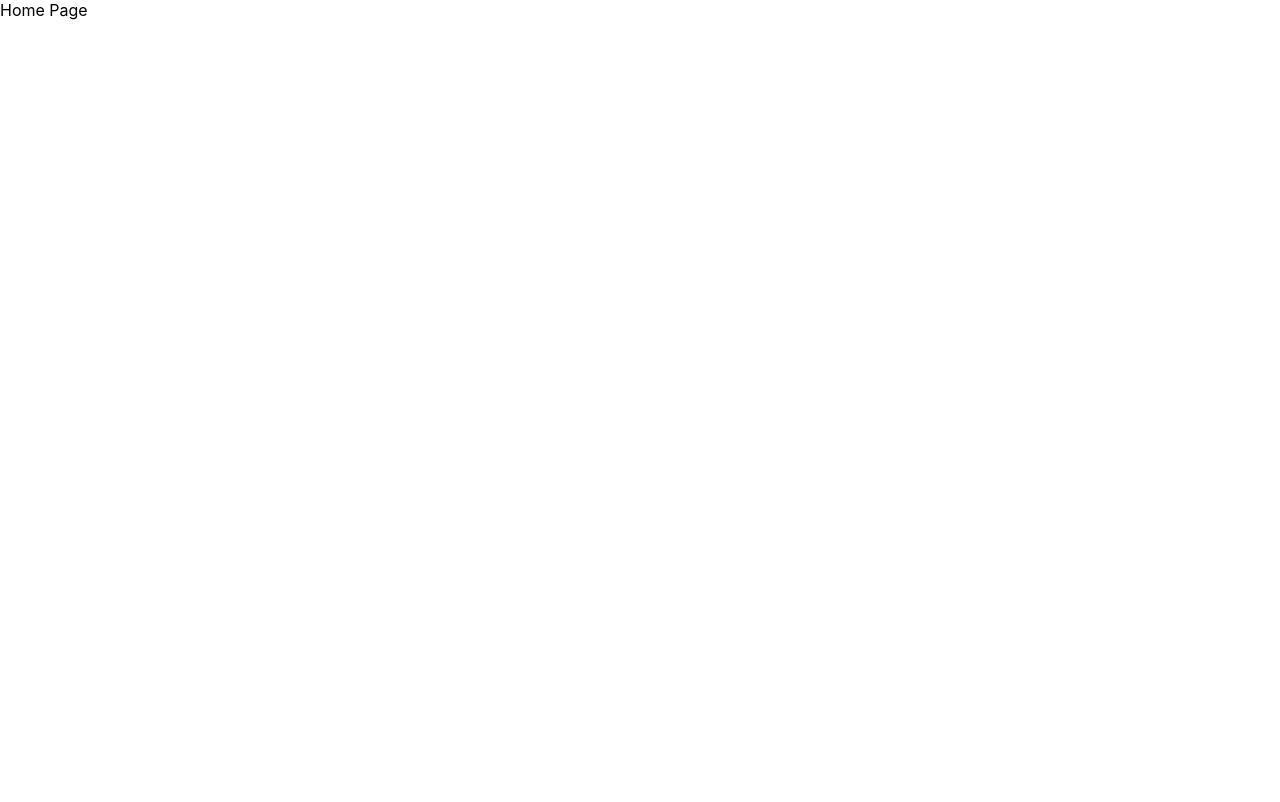
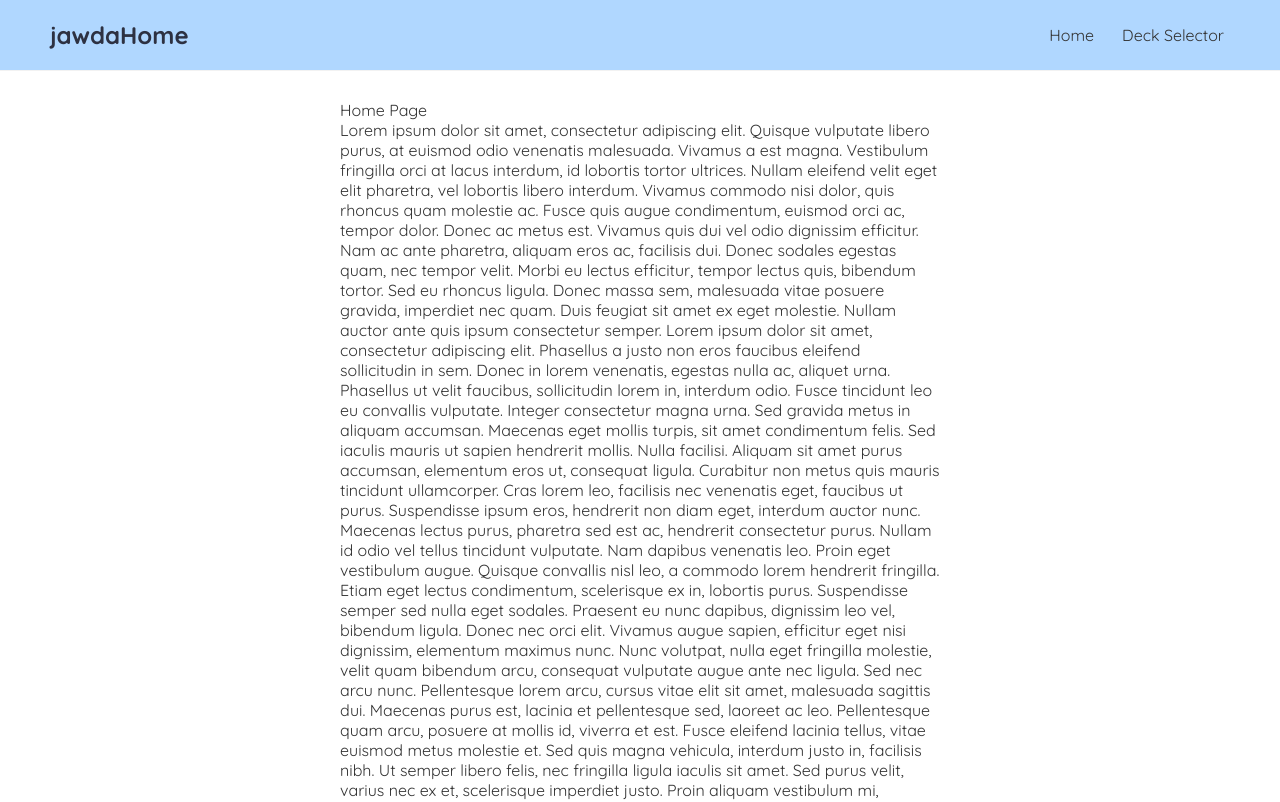
Before and after one commit to jawda/html_css_tuts, a React (Create React App) app in the folder wheel-of-decks/: page / in a window 1280 px wide. Shown: the top 802 px of the page. Built offline with nearby package versions, Linux system fonts and the light colour scheme.

Commit message:
feat: added nav bar and navigation

```diff
--- a/wheel-of-decks/src/App.css
+++ b/wheel-of-decks/src/App.css
@@ -1,3 +1,53 @@
+@import url('https://fonts.googleapis.com/css2?family=Quicksand:wght@300;400;500;600;700&display=swap');
+
+/* base styles */
+* {
+  margin: 0;
+  font-family: "Quicksand";
+  color: #333;
+}
+.navbar {
+  padding: 20px;
+  display: flex;
+  align-items: center;
+  /* max-width: 1500px; */
+  margin: 0 50 auto;
+  padding-left: 50px;
+  border-bottom: 1px solid #f2f2f2;
+  background-color: #B0D7FF;
+}
+.navbar h1 {
+  color: #2D3142;
+}
+.navbar .links {
+  margin-left: auto;
+  margin-right: 100px;
+}
+.navbar a {
+  margin-left: 16px;
+  text-decoration: none;
+  padding: 6px;
+}
+.navbar a:hover {
+  color: #2D3142;
+  font-size: 1.5em;
+  font-weight: bold;
+}
+.sticky {
+  position: fixed;
+  top: 0;
+  width: 100%;
+  z-index: 2;
+}
+.content {
+  max-width: 600px;
+  margin: 40px auto;
+  padding: 20px;
+}
+.sticky + .content {
+  padding-top: 60px;
+}
+
 li:first-child .text {
   background-color: red;
 }
@@ -101,7 +151,6 @@ li {
   display: block;
   transform: skewY(60deg) rotate(15deg);
   padding-top: 20px;
-  cursor: pointer;
   font-weight: bold;
   font-size: 40px;
   color: white;
@@ -117,7 +166,7 @@ li {
   border-top: 80px solid black;
   position: absolute;
   left: 50%;
-  top: -20px;
+  top: 100px;
   z-index: 1;
 }
 .spin-button {
--- a/wheel-of-decks/src/App.js
+++ b/wheel-of-decks/src/App.js
@@ -3,6 +3,7 @@ import { BrowserRouter, Routes, Route } from "react-router-dom";
 import './App.css';
 import Wheel from './pages/wheel';
 import Home from './pages/home';
+import Navbar from './components/NavBar';
 import './wheel.scss';
 
 function App()  {
@@ -10,10 +11,16 @@ function App()  {
       return(
 
         <BrowserRouter>
-          <Routes>
-            <Route path="/" element={<Home />} />
-            <Route path="/wheel" element={<Wheel />} />
+          <div className='App'>
+            <Navbar />
+            <div className="content">
+            <Routes>
+              <Route path="/" element={<Home />} />
+              <Route path="/wheel" element={<Wheel />} />
           </Routes>
+            </div>
+          </div>
+
         </BrowserRouter>
 
   );
--- /dev/null
+++ b/wheel-of-decks/src/components/NavBar.js
@@ -0,0 +1,17 @@
+import { Link } from 'react-router-dom';
+const Navbar = () => {
+    return (
+      <nav className="navbar sticky" >
+        <h1>jawdaHome</h1>
+        <div className="links">
+            {/* the link tag allows react to stop the request and handle it instead of the server */}
+          <Link to="/">Home</Link>
+          <Link to="/wheel" >
+            Deck Selector
+        </Link>
+        </div>
+      </nav>
+    );
+  }
+
+  export default Navbar;
--- a/wheel-of-decks/src/pages/home.js
+++ b/wheel-of-decks/src/pages/home.js
@@ -2,7 +2,20 @@ import React from "react";
 class Home extends React.Component{
     render() {
         return(
-            <div>Home Page</div>
+            <div>
+                Home Page
+                <p>Lorem ipsum dolor sit amet, consectetur adipiscing elit. Quisque vulputate libero purus, at euismod odio venenatis malesuada. Vivamus a est magna. Vestibulum fringilla orci at lacus interdum, id lobortis tortor ultrices. Nullam eleifend velit eget elit pharetra, vel lobortis libero interdum. Vivamus commodo nisi dolor, quis rhoncus quam molestie ac. Fusce quis augue condimentum, euismod orci ac, tempor dolor. Donec ac metus est. Vivamus quis dui vel odio dignissim efficitur. Nam ac ante pharetra, aliquam eros ac, facilisis dui. Donec sodales egestas quam, nec tempor velit. Morbi eu lectus efficitur, tempor lectus quis, bibendum tortor. Sed eu rhoncus ligula. Donec massa sem, malesuada vitae posuere gravida, imperdiet nec quam. Duis feugiat sit amet ex eget molestie. Nullam auctor ante quis ipsum consectetur semper.
+
+Lorem ipsum dolor sit amet, consectetur adipiscing elit. Phasellus a justo non eros faucibus eleifend sollicitudin in sem. Donec in lorem venenatis, egestas nulla ac, aliquet urna. Phasellus ut velit faucibus, sollicitudin lorem in, interdum odio. Fusce tincidunt leo eu convallis vulputate. Integer consectetur magna urna. Sed gravida metus in aliquam accumsan. Maecenas eget mollis turpis, sit amet condimentum felis. Sed iaculis mauris ut sapien hendrerit mollis. Nulla facilisi. Aliquam sit amet purus accumsan, elementum eros ut, consequat ligula. Curabitur non metus quis mauris tincidunt ullamcorper.
+
+Cras lorem leo, facilisis nec venenatis eget, faucibus ut purus. Suspendisse ipsum eros, hendrerit non diam eget, interdum auctor nunc. Maecenas lectus purus, pharetra sed est ac, hendrerit consectetur purus. Nullam id odio vel tellus tincidunt vulputate. Nam dapibus venenatis leo. Proin eget vestibulum augue. Quisque convallis nisl leo, a commodo lorem hendrerit fringilla. Etiam eget lectus condimentum, scelerisque ex in, lobortis purus.
+
+Suspendisse semper sed nulla eget sodales. Praesent eu nunc dapibus, dignissim leo vel, bibendum ligula. Donec nec orci elit. Vivamus augue sapien, efficitur eget nisi dignissim, elementum maximus nunc. Nunc volutpat, nulla eget fringilla molestie, velit quam bibendum arcu, consequat vulputate augue ante nec ligula. Sed nec arcu nunc. Pellentesque lorem arcu, cursus vitae elit sit amet, malesuada sagittis dui. Maecenas purus est, lacinia et pellentesque sed, laoreet ac leo. Pellentesque quam arcu, posuere at mollis id, viverra et est. Fusce eleifend lacinia tellus, vitae euismod metus molestie et. Sed quis magna vehicula, interdum justo in, facilisis nibh. Ut semper libero felis, nec fringilla ligula iaculis sit amet. Sed purus velit, varius nec ex et, scelerisque imperdiet justo.
+
+Proin aliquam vestibulum mi, interdum interdum mi pulvinar at. Donec volutpat quis augue id maximus. Ut eget ligula sed ante semper fermentum nec ut eros. Proin sit amet orci vel felis ultrices accumsan in eu leo. Ut id magna et nisl suscipit pharetra eget at quam. Mauris rhoncus non leo id tincidunt. Vivamus egestas facilisis magna vitae malesuada. Maecenas sit amet sodales quam. Sed efficitur mi est, id vehicula est viverra quis. Morbi nec enim tortor. Vestibulum enim leo, commodo nec leo eu, posuere sagittis elit. Fusce faucibus, ipsum sed aliquet varius, urna nunc condimentum nisi, dapibus suscipit magna sem nec nunc. Phasellus neque lacus, elementum in scelerisque a, suscipit id augue. Maecenas molestie, nulla at vehicula sollicitudin, ipsum orci vehicula elit, vitae placerat turpis nisi ut sapien.
+                    </p>
+            </div>
+
         )
     }
 }
```
